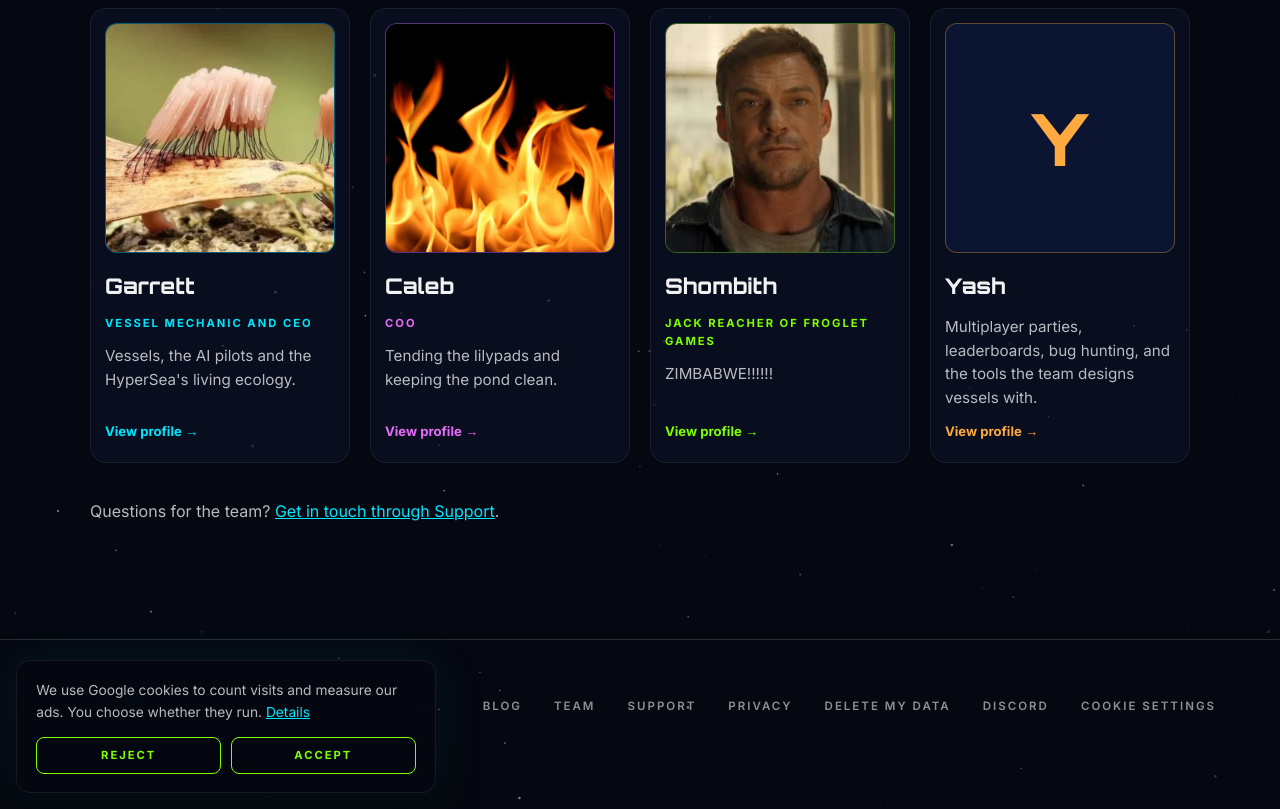
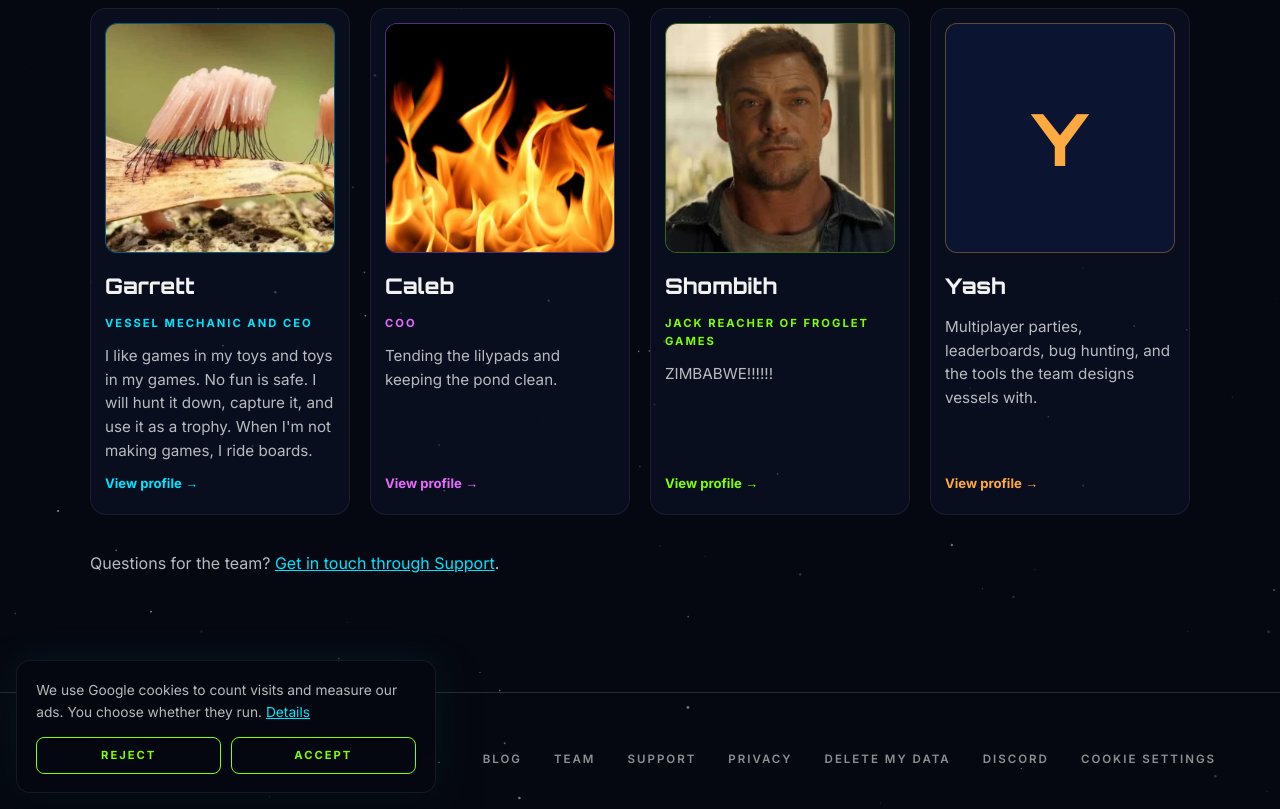
Before and after one commit to froglet-studio/Cosmic-Shore-landing-page, a Jekyll site: the page built from team.html, in a window 1280 px wide and 1243 px high. Shown: the part 434-1243 px from the top of the window. Built offline with Jekyll 4.4.1, drawn with Linux system fonts in a browser that asks for light colours.

Commit message:
studio(garrett): update profile

```diff
--- a/_team/garrett.md
+++ b/_team/garrett.md
@@ -4,7 +4,7 @@ name: Garrett
 github: gradies
 order: 1
 title: Vessel Mechanic and CEO
-bio: Vessels, the AI pilots and the HyperSea's living ecology.
+bio: I like games in my toys and toys in my games. No fun is safe. I will hunt it down, capture it, and use it as a trophy. When I'm not making games, I ride boards.
 location: Ada, Michigan
 accent: cyan
 photo: /assets/team/garrett/photo-mvla53aa.webp
```
Also changed, not shown: other parts of _team/garrett.md (+0 -2 lines).
